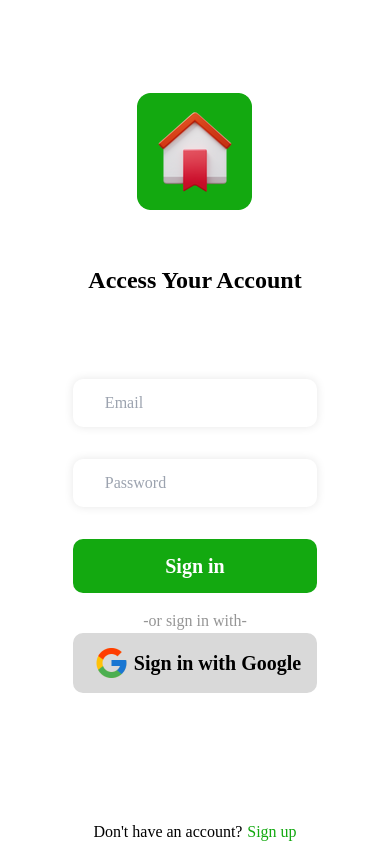
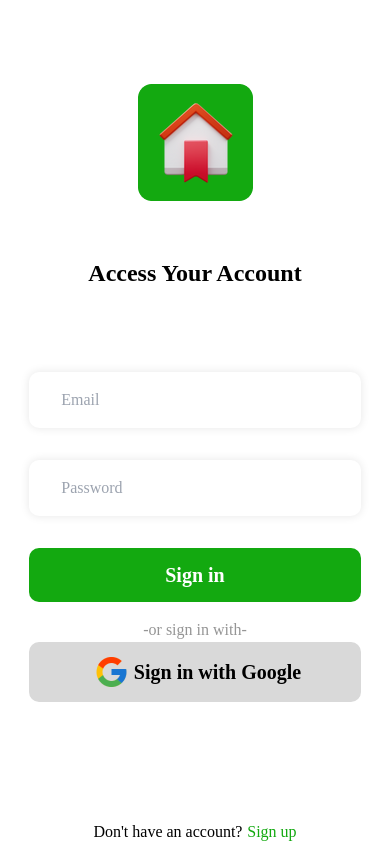
Before and after one commit to dhanashreemhatre/Inclusify-Donation-Platform, a Next.js app: page /login in a window 390 px wide. Built offline with nearby package versions, Linux system fonts and the light colour scheme.

Commit message:
style: change login and signup css

```diff
--- a/src/app/login/login.module.css
+++ b/src/app/login/login.module.css
@@ -106,6 +106,9 @@
     margin-bottom: 4vh;
 
   }
+  .loginInput {
+    padding: 16px;
+  }
 
   .loginContainer{
     gap:4vh;
@@ -114,7 +117,7 @@
     justify-content: center;
   }
   .loginContainer .loginItems {
-    width: auto;
+    width: 85%;
     gap: 6%;
     justify-content: center;
   }
```
